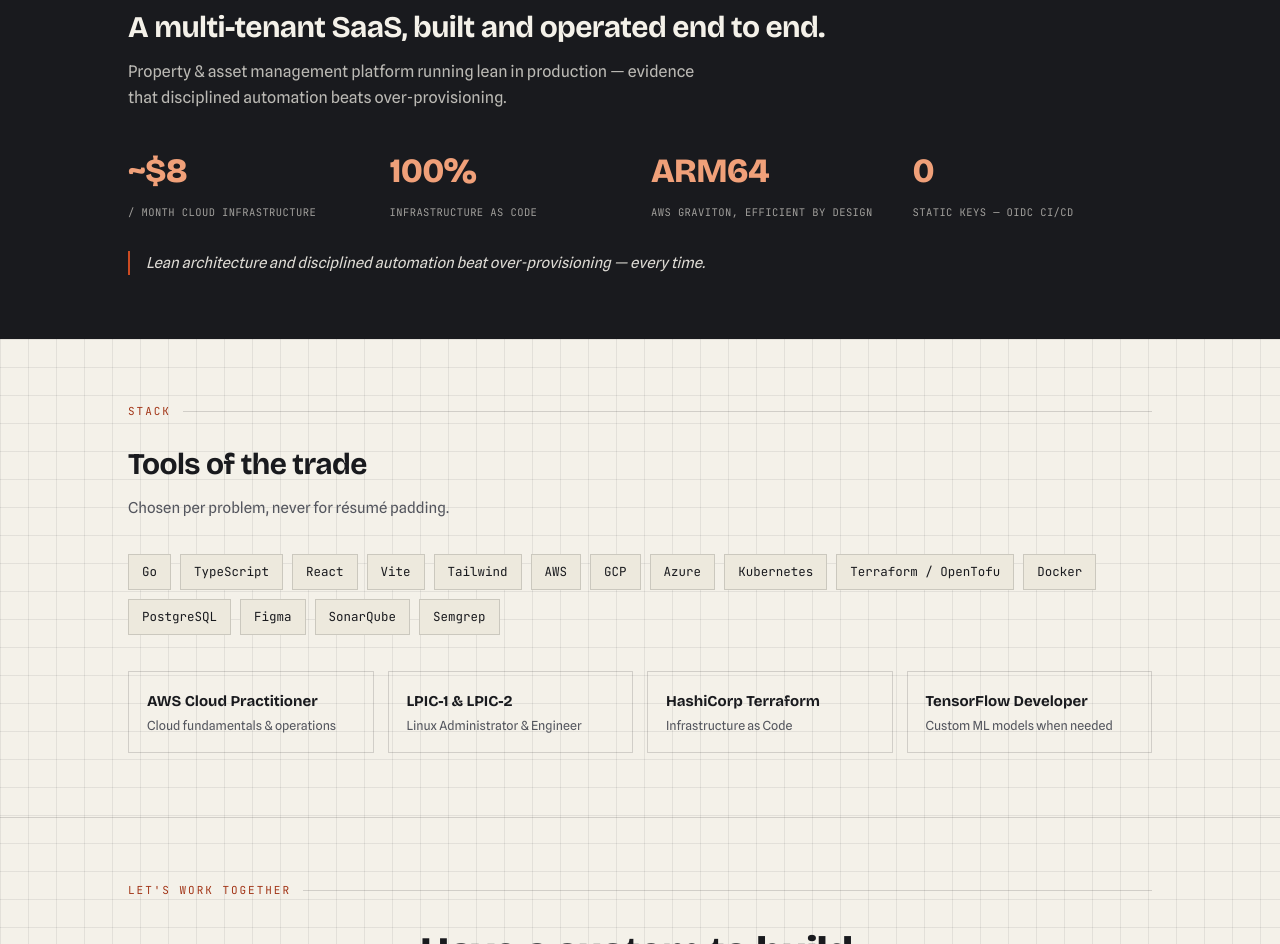
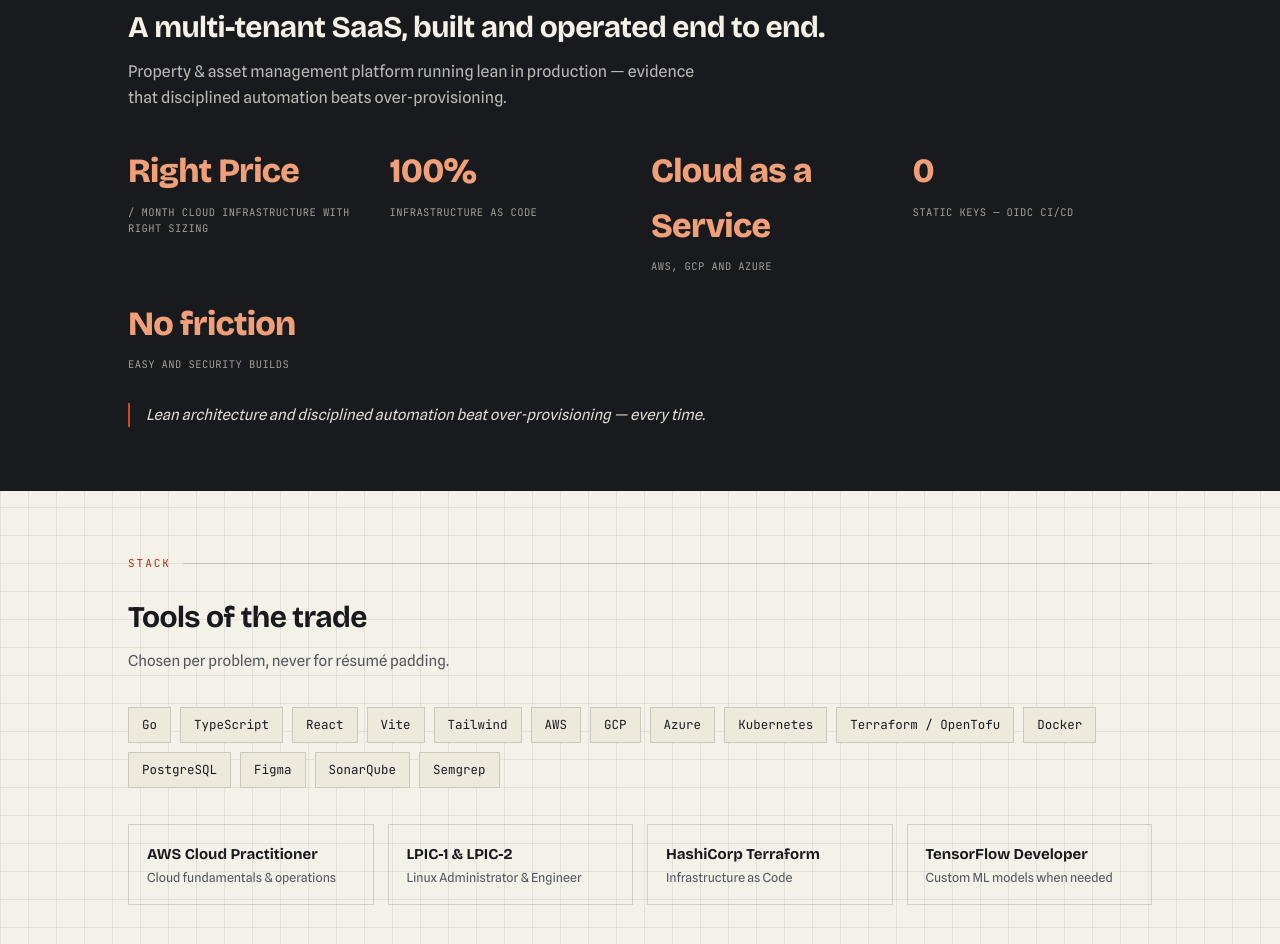
Before and after one commit to tonnytg/tonnytg.github.io, a plain HTML site: page index.html in a window 1280 px wide. Shown: the part 1453-2397 px from the top of the page. Drawn offline with nearby package versions, Linux system fonts and the light colour scheme.

Commit message:
fix: new terms

```diff
--- a/index.html
+++ b/index.html
@@ -196,10 +196,11 @@
       <h2>A multi-tenant SaaS, built and operated end to end.</h2>
       <p class="psub">Property &amp; asset management platform running lean in production — evidence that disciplined automation beats over-provisioning.</p>
       <div class="stats">
-        <div class="stat"><div class="fig">~$8</div><div class="lbl">/ month cloud infrastructure</div></div>
+        <div class="stat"><div class="fig">Right Price</div><div class="lbl">/ month cloud infrastructure with Right Sizing</div></div>
         <div class="stat"><div class="fig">100%</div><div class="lbl">infrastructure as code</div></div>
-        <div class="stat"><div class="fig">ARM64</div><div class="lbl">AWS Graviton, efficient by design</div></div>
+        <div class="stat"><div class="fig">Cloud as a Service</div><div class="lbl">AWS, GCP and Azure</div></div>
         <div class="stat"><div class="fig">0</div><div class="lbl">static keys — OIDC CI/CD</div></div>
+        <div class="stat"><div class="fig">No friction</div><div class="lbl">easy and security builds</div></div>
       </div>
       <p class="qt">Lean architecture and disciplined automation beat over-provisioning — every time.</p>
     </div>
```
